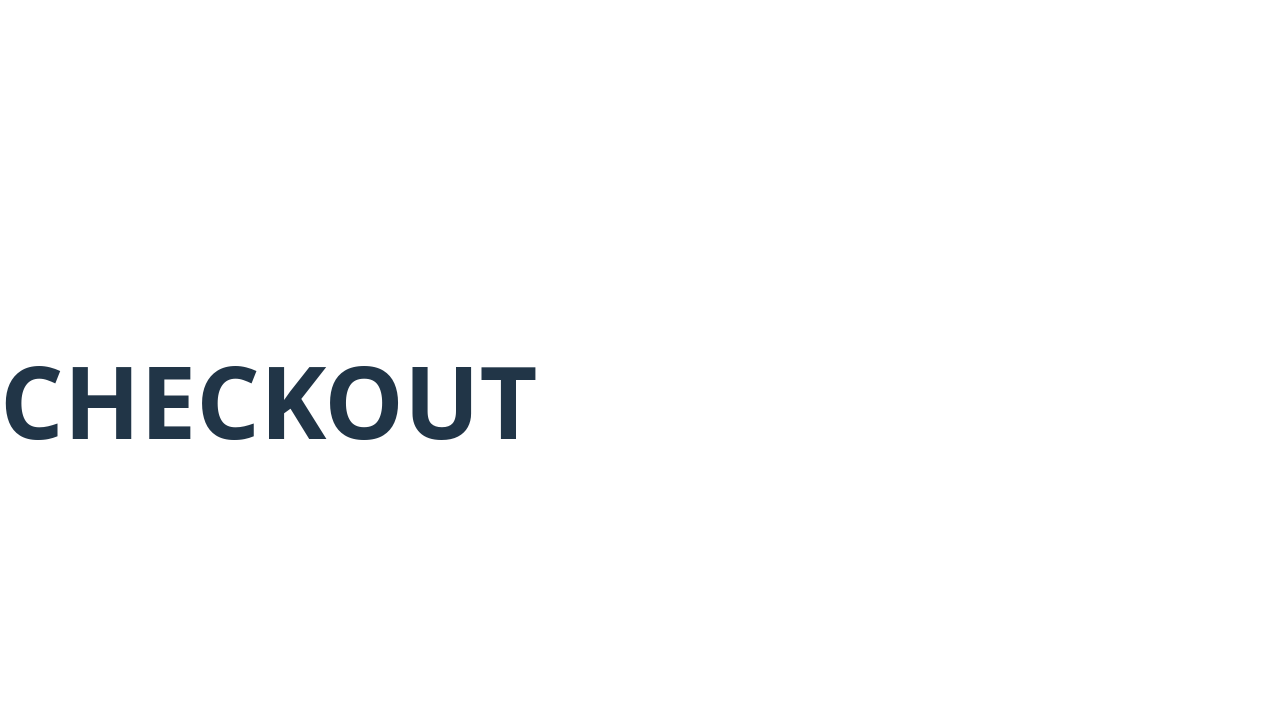
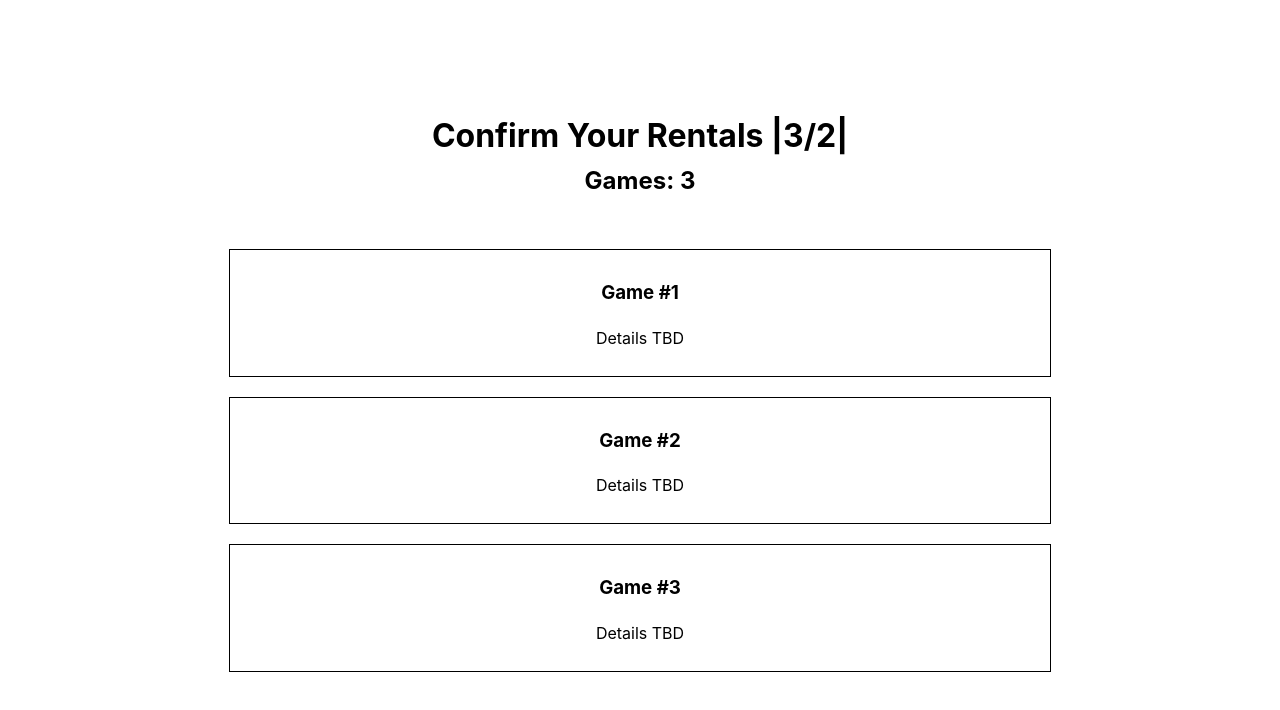
Before and after one commit to WesternDeveloperSociety/western-board-games, a React (Vite) app in the folder westernBoardGames/wbg_react_frontend/: page / in a window 1280 px wide. Shown: the top 710 px of the page. Built offline with nearby package versions, Linux system fonts and the light colour scheme.

Commit message:
Updated page
- added a .css (oopsies)
- displays number of games in cards

```diff
--- a/westernBoardGames/wbg_react_frontend/src/App.jsx
+++ b/westernBoardGames/wbg_react_frontend/src/App.jsx
@@ -2,16 +2,10 @@ import React from 'react';
 import { BrowserRouter, Routes, Route } from 'react-router-dom';
 import Checkout from './Checkout';
 
+
 function App() {
   return (
-    <BrowserRouter>
-      <Routes>
-        {/* If user goes to "/", show Checkout directly for now */}
-        <Route path="/" element={<Checkout />} />
-        {/* Also keep the /checkout path working */}
-        <Route path="/checkout" element={<Checkout />} />
-      </Routes>
-    </BrowserRouter>
+    <><Checkout /></>
   );
 }
 
--- /dev/null
+++ b/westernBoardGames/wbg_react_frontend/src/Checkout.css
@@ -0,0 +1,50 @@
+
+
+/*main part*/
+.checkoutMain {
+  background-color: #FFFFFF;
+  min-height: 100vh;
+  width: 100vw;
+  display: flex;
+  justify-content: center;
+  align-items: center;
+  flex-direction: column;
+  font-family: 'Inter', sans-serif;
+}
+
+/*Text Styling*/
+.textSubtitle {
+  color: black;
+  margin-top: 10px;
+  font-size: 20;
+}
+.textBody{
+  color: black;
+  margin-top: 5px;
+  font-size: 16;
+}
+.textTitle {
+  color: black;
+  font-size: 32px;
+  margin: 0;
+  text-align: center;
+}
+
+/*checkout card for the board games*/
+.checkoutCard {
+  border: 1px solid black;
+  padding: 10px;
+  margin: 10px;
+  width: 800px;
+  color: black;
+  /*text centering*/
+  text-align: center;
+}
+
+/*list of games*/
+.gameList {
+  display: flex;
+  flex-direction: column;
+  align-items: center;
+  margin-top: 20px;
+}
--- a/westernBoardGames/wbg_react_frontend/src/Checkout.jsx
+++ b/westernBoardGames/wbg_react_frontend/src/Checkout.jsx
@@ -1,59 +1,46 @@
 import React from 'react';
+import './Checkout.css';
 
 const Checkout = () => {
+
+  //dummy variables here
+  //
+  let numGames = 3;
+
+   /*method that creates a list of games from the number of games
+  there's another way to write this right
+  */
+  function loadGames() {
+    const arr = [];
+    for(let i = 0; i < numGames; i++){
+      arr.push(
+        <div key={i} className="checkoutCard">
+          <h3>Game #{i + 1}</h3>
+          <p className="textBody">Details TBD</p>
+        </div>
+      );
+    }
+    return arr;
+  }
+
+  //viewing screen
   return (
-    <div style={{ display: 'flex', justifyContent: 'center', alignItems: 'center', height: '100vh' }}>
-      <h1 style={{ fontSize: '100px', margin: 0 }}>CHECKOUT</h1>
+    <div className="checkoutMain">
+      <h1 className="textTitle">
+        Confirm Your Rentals |{numGames}/2|
+      </h1>
+
+      <h2 className="textSubtitle">
+        Games: {numGames}
+      </h2>
+
+      <div className="gameList">
+        {loadGames()}
+      </div>
+
     </div>
   );
 };
 
-
-//CSS Styles
-const styles = {
-  container: {
-    maxWidth: '600px',
-    margin: '50px auto',
-    fontFamily: 'Arial, sans-serif',
-    padding: '20px',
-  },
-  header: {
-    textAlign: 'center',
-    color: '#333',
-  },
-  cartBox: {
-    border: '1px solid #ddd',
-    borderRadius: '8px',
-    padding: '20px',
-    backgroundColor: '#f9f9f9',
-    boxShadow: '0 4px 8px rgba(0,0,0,0.1)',
-  },
-  list: {
-    listStyle: 'none',
-    padding: 0,
-  },
-  listItem: {
-    display: 'flex',
-    justifyContent: 'space-between',
-    padding: '10px 0',
-    borderBottom: '1px solid #eee',
-  },
-  totalRow: {
-    display: 'flex',
-    justifyContent: 'space-between',
-    marginTop: '20px',
-  },
-  button: {
-    width: '100%',
-    padding: '15px',
-    backgroundColor: '#4F46E5', //indigo
-    color: 'white',
-    border: 'none',
-    borderRadius: '5px',
-    fontSize: '16px',
-    cursor: 'pointer',
-    marginTop: '20px',
-  },
-};
-
 export default Checkout;
+//cd westernBoardGames/wbg_react_frontend
```
